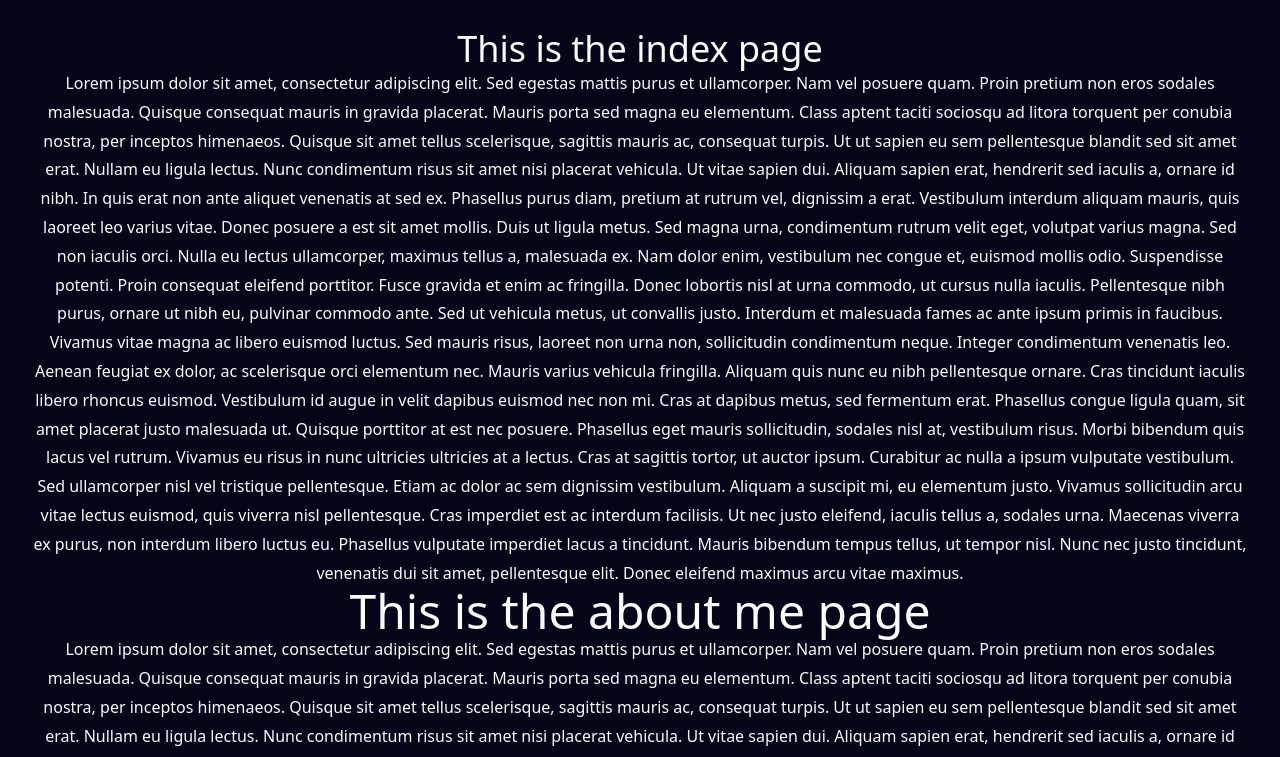
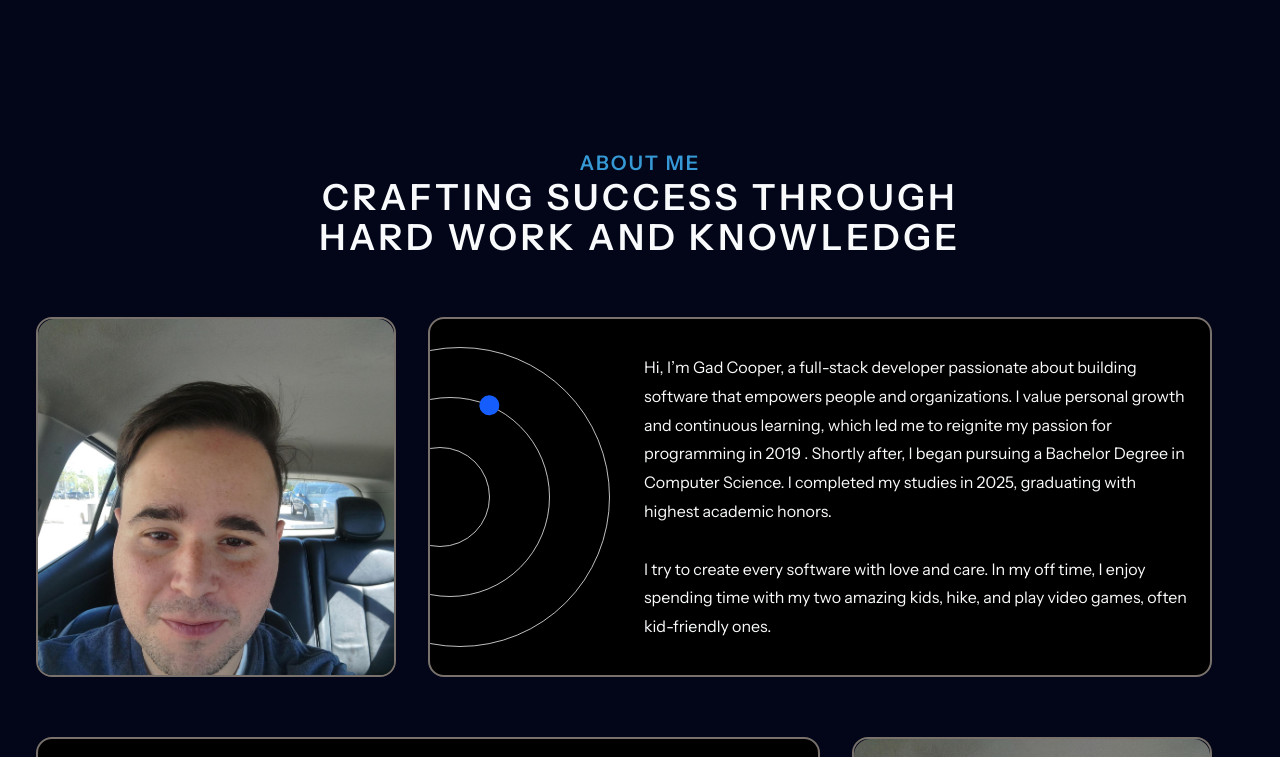
Before and after one commit to SpyingEnvelope/portfolio-revised, a React (Vite) app: page / in a window 1280 px wide. Shown: the part 2000-2757 px from the top of the page. Built offline with nearby package versions, Linux system fonts and the light colour scheme.

Commit message:
added cards and animations to about me page

```diff
--- /dev/null
+++ b/src/components/AboutInfoCard.jsx
@@ -0,0 +1,76 @@
+import { motion } from "motion/react";
+
+function AboutInfoCard({ delay, right }) {
+  return (
+    <motion.div
+      initial={right ? {x: -40, opacity: 0} : {x: 40, opacity: 0}}
+      whileInView={{x: 0, opacity: 1}}
+      transition={{duration: 0.5, ease: "easeOut"}}
+      viewport={{ once: true}}
+      className="relative mr-8 h-90 w-196 rounded-2xl bg-black border-2 border-stone-500 reg-instrument-sans flex justify-end items-center overflow-hidden"
+    >
+      <div className="absolute top-0 left-0 right-0 bottom-0 overflow-hidden flex items-center">
+        <div className="w-[300px] h-[300px] rounded-full border-1 border-white/75 absolute -left-30">
+          <motion.div
+            initial={{ rotate: "90deg" }}
+            animate={{ rotate: "450deg" }}
+            transition={{
+              repeat: Infinity,
+              duration: 6,
+              ease: "linear",
+              delay: delay,
+            }}
+            className="absolute top-0 left-0 right-0 bottom-0 rounded-full rotate-100"
+          >
+            <div className="w-[40px] h-[40px] bg-amber-600 rounded-full absolute right-0 top-15" />
+          </motion.div>
+        </div>
+        <div className="w-[200px] h-[200px] rounded-full border-1 border-white/75 absolute -left-20">
+          <motion.div
+            initial={{ rotate: "0deg" }}
+            animate={{ rotate: "360deg" }}
+            transition={{
+              repeat: Infinity,
+              duration: 5,
+              ease: "linear",
+              delay: delay,
+            }}
+            className="absolute top-0 left-0 right-0 bottom-0 rounded-full"
+          >
+            <div className="w-[20px] h-[20px] bg-blue-600 rounded-full absolute top-11" />
+          </motion.div>
+        </div>
+        <div className="w-[100px] h-[100px] rounded-full border-1 border-white/75 absolute -left-10">
+          <motion.div
+            initial={{ rotate: "0deg" }}
+            animate={{ rotate: "360deg" }}
+            transition={{
+              repeat: Infinity,
+              duration: 3,
+              ease: "linear",
+              delay: delay,
+            }}
+            className="absolute top-0 left-0 right-0 bottom-0 rounded-full rotate-160"
+          >
+            <div className="w-[20px] h-[20px] bg-red-600 rounded-full absolute top-2 right-0" />
+          </motion.div>
+        </div>
+      </div>
+
+      <p className="w-[70%] text-left text-md block mr-5">
+        Hi, I’m Gad Cooper, a full-stack developer passionate about building
+        software that empowers people and organizations. I value personal growth
+        and continuous learning, which led me to reignite my passion for
+        programming in 2019 . Shortly after, I began pursuing a Bachelor Degree
+        in Computer Science. I completed my studies in 2025, graduating with
+        highest academic honors.
+        <br />
+        <br /> I try to create every software with love and care. In my off
+        time, I enjoy spending time with my two amazing kids, hike, and play
+        video games, often kid-friendly ones.
+      </p>
+    </motion.div>
+  );
+}
+
+export default AboutInfoCard;
--- /dev/null
+++ b/src/components/AboutLogoCard.jsx
@@ -0,0 +1,18 @@
+import aboutPic from "/about-pic.jpeg";
+import { motion } from "motion/react";
+
+function AboutLogoCard({ right }) {
+  return (
+    <motion.div
+      initial={right ? { x: 40, opacity: 0 } : { x: -40, opacity: 0 }}
+      whileInView={{ x: 0, opacity: 1 }}
+      transition={{ duration: 0.5, ease: "easeOut" }}
+      viewport={{ once: true }}
+      className="h-90 w-90 rounded-2xl border-2 border-stone-500 overflow-hidden"
+    >
+      <img src={aboutPic} className="rounded-2xl" />
+    </motion.div>
+  );
+}
+
+export default AboutLogoCard;
--- /dev/null
+++ b/src/components/AboutRow.jsx
@@ -0,0 +1,13 @@
+import AboutInfoCard from "./AboutInfoCard";
+import AboutLogoCard from "./AboutLogoCard";
+
+function AboutRow({ right, delay }) {
+  return (
+    <div className={`flex ${right? "flex-row-reverse" : "flex-row"} justify-center mt-15 space-x-8 items-center flex-wrap`}>
+      <AboutLogoCard right={right} />
+      <AboutInfoCard delay={delay} right={right} />
+    </div>
+  );
+}
+
+export default AboutRow;
--- a/src/pages/About.jsx
+++ b/src/pages/About.jsx
@@ -1,54 +1,20 @@
 /* This is the about me section of the website. It will be displayed under the
 home page section. It will include a more in-depth level of detail about who I am,
 the languages I worked with, and the technologies I am familiar with.*/
+import AboutRow from "@/components/AboutRow";
+import SectionHeader from "@/components/SectionHeader";
 
 function About() {
   return (
-    <div id="about">
-      <h1 className="text-5xl">This is the about me page</h1>
-      <p>
-        {" "}
-        Lorem ipsum dolor sit amet, consectetur adipiscing elit. Sed egestas
-        mattis purus et ullamcorper. Nam vel posuere quam. Proin pretium non
-        eros sodales malesuada. Quisque consequat mauris in gravida placerat.
-        Mauris porta sed magna eu elementum. Class aptent taciti sociosqu ad
-        litora torquent per conubia nostra, per inceptos himenaeos. Quisque sit
-        amet tellus scelerisque, sagittis mauris ac, consequat turpis. Ut ut
-        sapien eu sem pellentesque blandit sed sit amet erat. Nullam eu ligula
-        lectus. Nunc condimentum risus sit amet nisi placerat vehicula. Ut vitae
-        sapien dui. Aliquam sapien erat, hendrerit sed iaculis a, ornare id
-        nibh. In quis erat non ante aliquet venenatis at sed ex. Phasellus purus
-        diam, pretium at rutrum vel, dignissim a erat. Vestibulum interdum
-        aliquam mauris, quis laoreet leo varius vitae. Donec posuere a est sit
-        amet mollis. Duis ut ligula metus. Sed magna urna, condimentum rutrum
-        velit eget, volutpat varius magna. Sed non iaculis orci. Nulla eu lectus
-        ullamcorper, maximus tellus a, malesuada ex. Nam dolor enim, vestibulum
-        nec congue et, euismod mollis odio. Suspendisse potenti. Proin consequat
-        eleifend porttitor. Fusce gravida et enim ac fringilla. Donec lobortis
-        nisl at urna commodo, ut cursus nulla iaculis. Pellentesque nibh purus,
-        ornare ut nibh eu, pulvinar commodo ante. Sed ut vehicula metus, ut
-        convallis justo. Interdum et malesuada fames ac ante ipsum primis in
-        faucibus. Vivamus vitae magna ac libero euismod luctus. Sed mauris
-        risus, laoreet non urna non, sollicitudin condimentum neque. Integer
-        condimentum venenatis leo. Aenean feugiat ex dolor, ac scelerisque orci
-        elementum nec. Mauris varius vehicula fringilla. Aliquam quis nunc eu
-        nibh pellentesque ornare. Cras tincidunt iaculis libero rhoncus euismod.
-        Vestibulum id augue in velit dapibus euismod nec non mi. Cras at dapibus
-        metus, sed fermentum erat. Phasellus congue ligula quam, sit amet
-        placerat justo malesuada ut. Quisque porttitor at est nec posuere.
-        Phasellus eget mauris sollicitudin, sodales nisl at, vestibulum risus.
-        Morbi bibendum quis lacus vel rutrum. Vivamus eu risus in nunc ultricies
-        ultricies at a lectus. Cras at sagittis tortor, ut auctor ipsum.
-        Curabitur ac nulla a ipsum vulputate vestibulum. Sed ullamcorper nisl
-        vel tristique pellentesque. Etiam ac dolor ac sem dignissim vestibulum.
-        Aliquam a suscipit mi, eu elementum justo. Vivamus sollicitudin arcu
-        vitae lectus euismod, quis viverra nisl pellentesque. Cras imperdiet est
-        ac interdum facilisis. Ut nec justo eleifend, iaculis tellus a, sodales
-        urna. Maecenas viverra ex purus, non interdum libero luctus eu.
-        Phasellus vulputate imperdiet lacus a tincidunt. Mauris bibendum tempus
-        tellus, ut tempor nisl. Nunc nec justo tincidunt, venenatis dui sit
-        amet, pellentesque elit. Donec eleifend maximus arcu vitae maximus.
-      </p>
+    <div id="about" className="mt-30">
+      <SectionHeader>ABOUT ME</SectionHeader>
+      <h3 className="bold-instrument-sans text-3xl lg:text-4xl tracking-widest">
+        CRAFTING SUCCESS THROUGH <br /> HARD WORK AND KNOWLEDGE
+      </h3>
+      <div className="flex flex-col">
+        <AboutRow />
+        <AboutRow right={true} delay={1} />
+      </div>
     </div>
   );
 }
--- a/src/pages/MainPage.jsx
+++ b/src/pages/MainPage.jsx
@@ -16,8 +16,8 @@ function MainPage() {
       <main>
         <Header />
         <Projects />
+        <About />
         <IndexPage />
-        <About />
       </main>
       <Footer />
     </>
```
Also changed, not shown: public/about-pic.jpeg (added).
